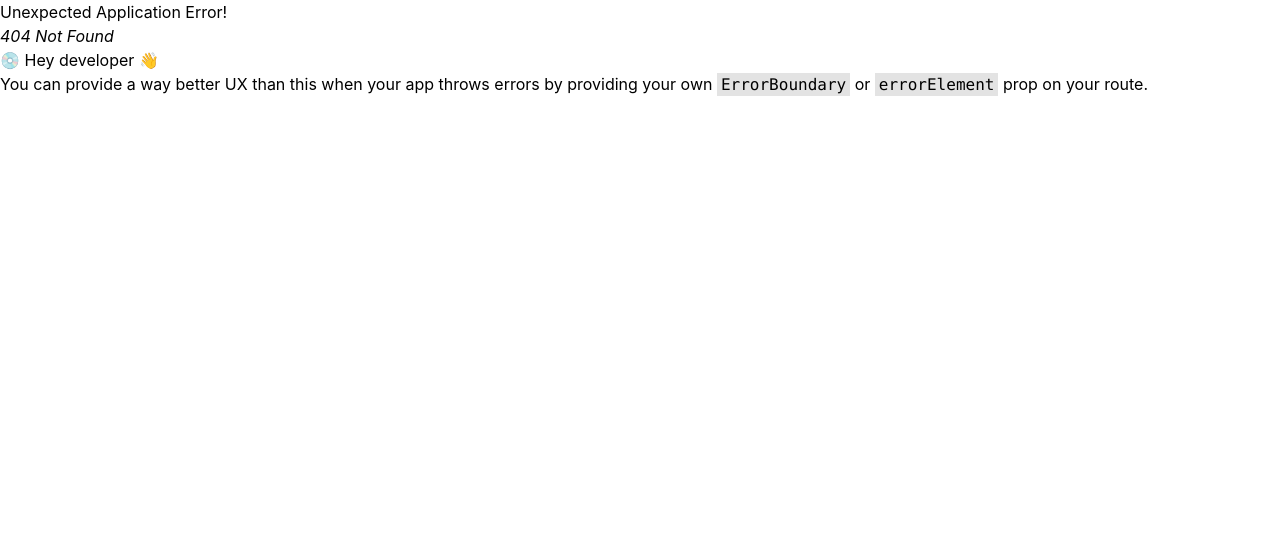
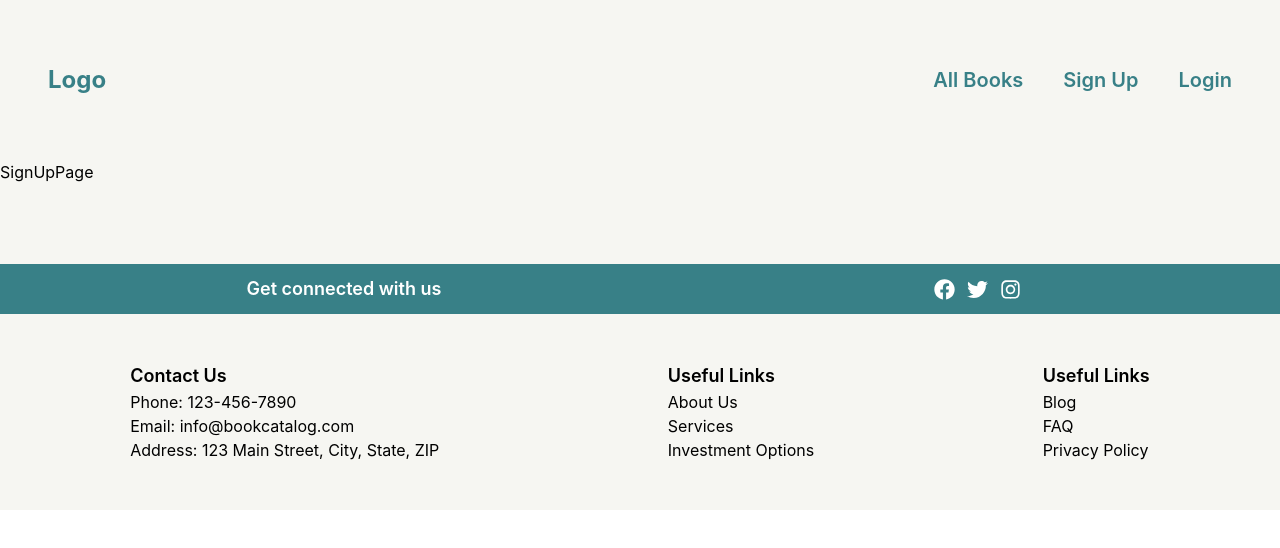
Before and after one commit to SunitCorneleous/book-catalog-frontend, a React (Vite) app: page /sign-up in a window 1280 px wide. Before the commit this address had no page. Shown: the top 548 px of the page. Built offline with nearby package versions, Linux system fonts and the light colour scheme.

Commit message:
sign up page added

```diff
--- /dev/null
+++ b/src/pages/SignUpPage.tsx
@@ -0,0 +1,5 @@
+function SignUpPage() {
+  return <div>SignUpPage</div>;
+}
+
+export default SignUpPage;
--- a/src/routes/routes.tsx
+++ b/src/routes/routes.tsx
@@ -5,6 +5,7 @@ import AllBooksPage from '../pages/AllBooksPage';
 import LoginPage from '../pages/LoginPage';
 import AddNewBookPage from '../pages/AddNewBookPage';
 import BookDetailsPage from '../pages/BookDetailsPage';
+import SignUpPage from '../pages/SignUpPage';
 
 const routes = createBrowserRouter([
   {
@@ -24,6 +25,10 @@ const routes = createBrowserRouter([
         element: <LoginPage />,
       },
       {
+        path: 'sign-up',
+        element: <SignUpPage />,
+      },
+      {
         path: 'add-new-book',
         element: <AddNewBookPage />,
       },
```
